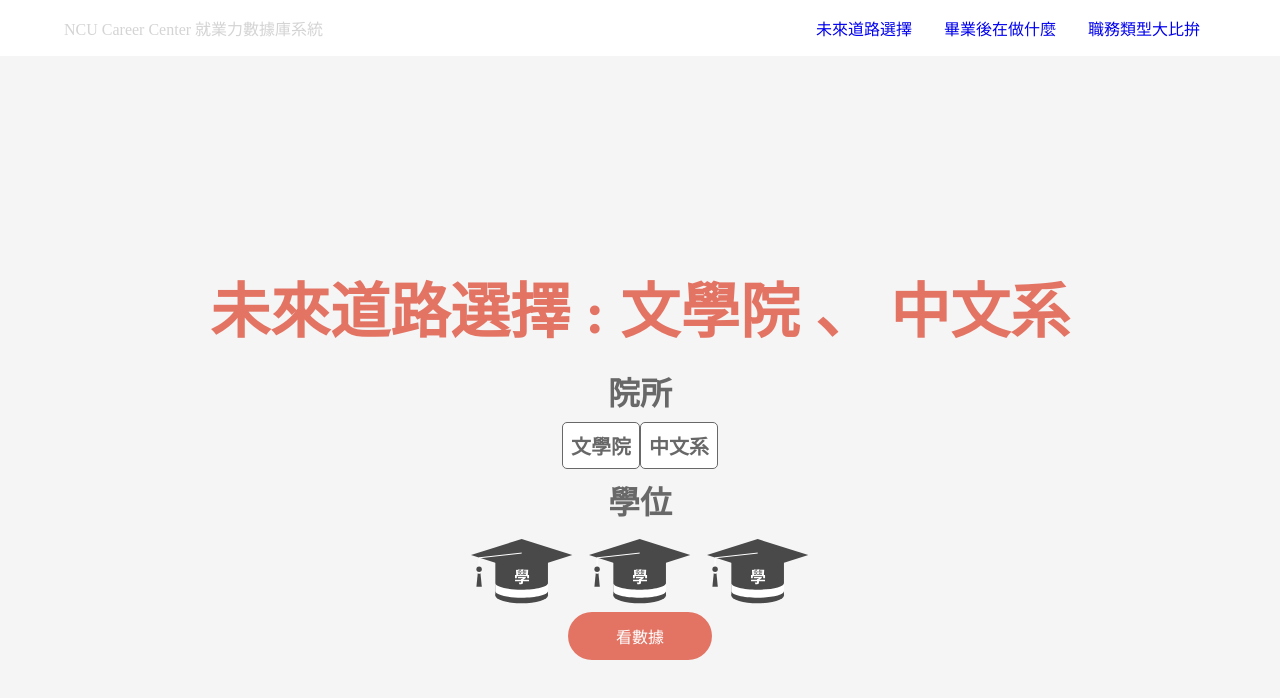
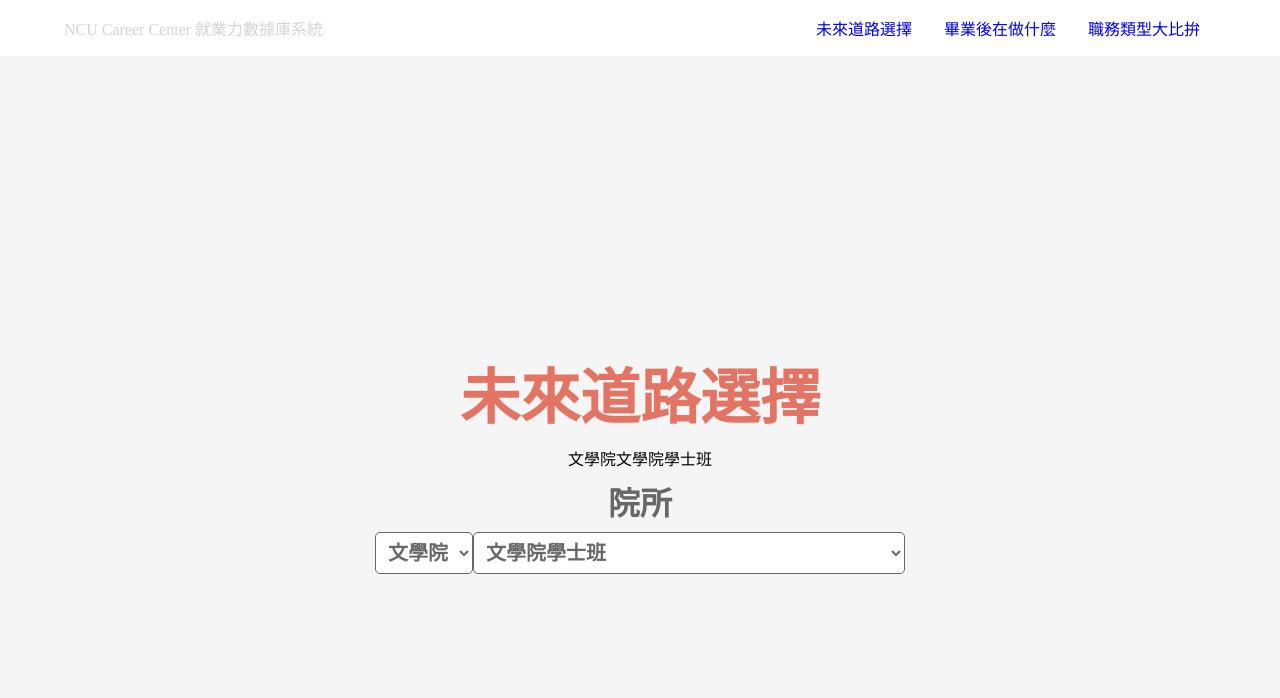
Before and after one commit to bodinzzz/NCU_CC_Frontend, a React (Create React App) app: page /future in a window 1280 px wide. Shown: the top 698 px of the page. Built offline with nearby package versions, Linux system fonts and the light colour scheme.

Commit message:
reusable dropdown using select(but style is messy)

```diff
--- a/src/components/future/PageOne.js
+++ b/src/components/future/PageOne.js
@@ -1,112 +1,78 @@
 import { useState } from "react";
 import "./PageOne.scss";
-import BachelorHatSelectedImg from "../../assets/image/Future/BachelorHatSelectedImg.svg";
+// import BachelorHatSelectedImg from "../../assets/image/Future/BachelorHatSelectedImg.svg";
 
-// function Dropdown({ data }) {
-//   const [isDropdownOpen, setIsDropdownOpen] = useState(false);
-//   const [selectedData, setSelectedData] = useState(0);
-
-//   return (
-//     <div className="future-page-1__chooser">
-//       <div className="future-page-1__chooser__dropdown" onClick={() => setIsDropdownOpen(!isDropdownOpen)}>
-//         {data[selectedData].text}
-//       </div>
-//       {isDropdownOpen && (
-//         <div className="future-page-1__chooser__dropdown__items">
-//           {data.map((data, index) => (
-//             <div className="future-page-1__chooser__dropdown__items__item" onClick={() => setSelectedData(index)}>
-//               {data.text}
-//             </div>
-//           ))}
-//         </div>
-//       )}
-//     </div>
-//   );
-// }
+// DROPDOWN USING SELECT
+function Dropdown({ options, setSelectedValue }) {
+  return (
+    <select
+      className="future-page-1__chooser__dropdown__btn"
+      name="select"
+      onChange={(e) => {
+        setSelectedValue(e.target.value);
+      }}
+    >
+      {options.map((option, index) => (
+        <option key={index} value={index}>
+          {option.name}
+        </option>
+      ))}
+    </select>
+  );
+}
 
 function PageOne() {
-  const [isCollegeDropdownOpen, toggleCollegeDropdown] = useState(false);
-  const [isDepartmentDropdownOpen, toggleDepartmentDropdown] = useState(false);
+  // SELECTED DATA (College、Department、Degree、Year)
   const [selectedCollege, setSelectedCollege] = useState(0);
   const [selectedDepartment, setSelectedDepartment] = useState(0);
 
-  const clickCollege = (index) => {
-    setSelectedCollege(index);
-    toggleCollegeDropdown(!isCollegeDropdownOpen);
-  };
-
-  const clickDepartment = (index) => {
-    setSelectedDepartment(index);
-    toggleDepartmentDropdown(!isDepartmentDropdownOpen);
-  };
-
+  // DATA
   const colleges = [
     {
       id: "i1",
       name: "文學院",
       departments: [
-        { id: "i1-d1", name: "中文系" },
-        { id: "i1-d2", name: "外文系" },
+        { id: "i1-d1", name: "文學院學士班" },
+        { id: "i1-d2", name: "亞際文化研究國際碩士學位學程(台聯大系統)" },
       ],
     },
     {
       id: "i2",
       name: "理學院",
       departments: [
-        { id: "i1-d1", name: "嗚嗚嗚嗚系" },
-        { id: "i1-d2", name: "挖挖挖挖系" },
+        { id: "i1-d1", name: "理學院學士班" },
+        { id: "i1-d2", name: "光電科學與工程學系" },
       ],
     },
   ];
 
   return (
     <div className="future-page-1">
-      <div className="future-page-1__title">
-        未來道路選擇 : {colleges[selectedCollege].name} 、 {colleges[selectedCollege].departments[selectedDepartment].name}
+      <div className="future-page-1__title">未來道路選擇</div>
+
+      <div>
+        {colleges[selectedCollege].name}
+        {colleges[selectedCollege].departments[selectedDepartment].name}
       </div>
+      {/* CHOOSER 1 - COLLEGES AND DEPARTMENT */}
       <div className="future-page-1__label">院所</div>
-
       <div className="future-page-1__chooser">
-        <div className="future-page-1__chooser__dropdown">
-          <div className="future-page-1__chooser__dropdown__btn" onClick={() => toggleCollegeDropdown(!isCollegeDropdownOpen)}>
-            {colleges[selectedCollege].name}
-          </div>
-          {isCollegeDropdownOpen && (
-            <div className="future-page-1__chooser__dropdown__items">
-              {colleges.map((college, index) => (
-                <div className="future-page-1__chooser__dropdown__items__item" onClick={() => clickCollege(index)}>
-                  {college.name}
-                </div>
-              ))}
-            </div>
-          )}
-        </div>
-
-        <div className="future-page-1__chooser__dropdown">
-          <div className="future-page-1__chooser__dropdown__btn" onClick={() => toggleDepartmentDropdown(!isDepartmentDropdownOpen)}>
-            {colleges[selectedCollege].departments[selectedDepartment].name}
-          </div>
-          {isDepartmentDropdownOpen && (
-            <div className="future-page-1__chooser__dropdown__items">
-              {colleges[selectedCollege].departments.map((department, index) => (
-                <div className="future-page-1__chooser__dropdown__items__item" onClick={() => clickDepartment(index)}>
-                  {department.name}
-                </div>
-              ))}
-            </div>
-          )}
-        </div>
+        <Dropdown options={colleges} setSelectedValue={setSelectedCollege} />
+        <Dropdown options={colleges[selectedCollege].departments} setSelectedValue={setSelectedDepartment} />
       </div>
 
-      <div className="future-page-1__label">學位</div>
+      {/* CHOOSER 3 - DEGREE */}
+      {/* <div className="future-page-1__label">學位哇哇哇</div>
       <div className="future-page-1__chooser">
         <img src={BachelorHatSelectedImg} className="future-page-1__chooser__degree" alt="BachelorHatSelectedImg" />
         <img src={BachelorHatSelectedImg} className="future-page-1__chooser__degree" alt="BachelorHatSelectedImg" />
         <img src={BachelorHatSelectedImg} className="future-page-1__chooser__degree" alt="BachelorHatSelectedImg" />
-      </div>
-      <div className="future-page-1__btn">
+      </div> */}
+
+      {/* SUBMIT BUTTON */}
+      {/* <div className="future-page-1__btn">
         <div>看數據</div>
-      </div>
+      </div> */}
     </div>
   );
 }
--- a/src/components/future/PageOne.scss
+++ b/src/components/future/PageOne.scss
@@ -29,7 +29,7 @@
     @extend %flex-row-between;
 
     &__dropdown {
-      display: relative;
+      position: relative;
 
       &__btn {
         padding: $p-xxs;
@@ -43,6 +43,7 @@
       }
 
       &__items {
+        position: absolute;
         background-color: $white-color;
         padding: $p-xs;
         border-radius: $border-sm;
```
Also changed, not shown: src/components/future/PageOne (not using select).js (added, +101 -0 lines).
